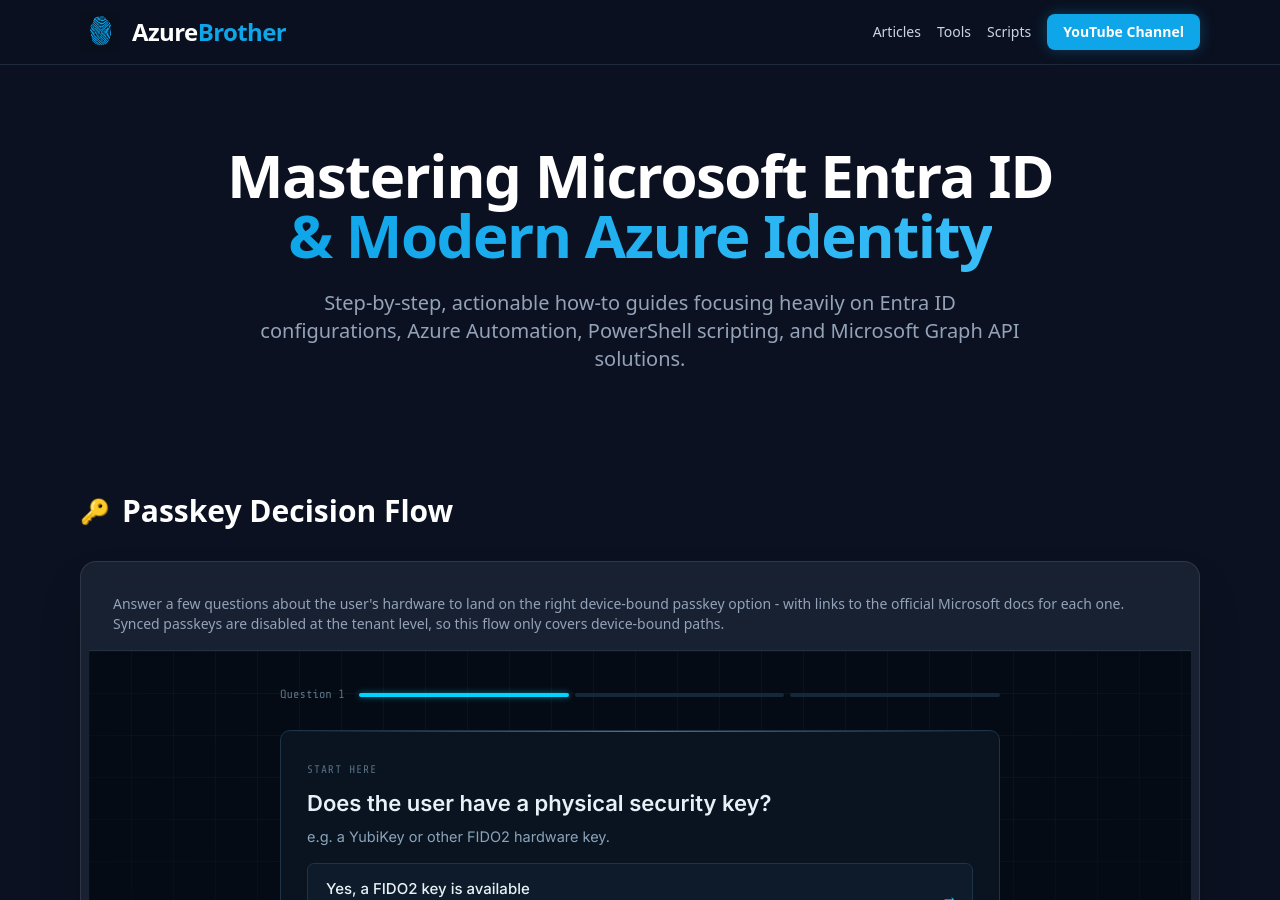
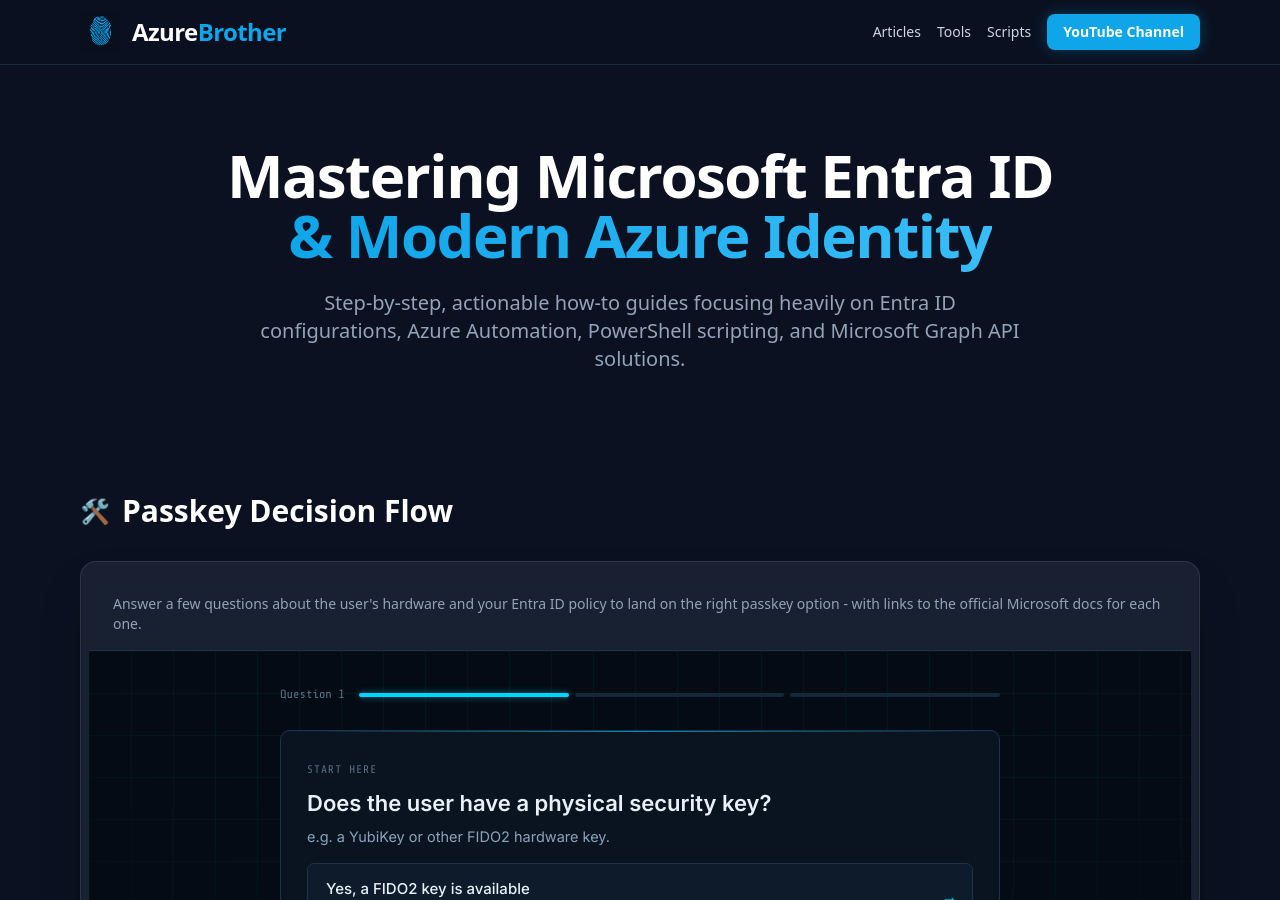
Before and after one commit to AzureBrother/AzureBrother.github.io, a Jekyll site: the page index.html, which Jekyll copies as it is, in a window 1280 px wide and 900 px high. Built offline with Jekyll 4.4.1, drawn with Linux system fonts in a browser that asks for light colours; nearby versions of some CDN libraries.

Commit message:
Modify passkey decision flow section and iframe height
Updated the passkey decision flow section with new content and adjusted iframe height settings.

```diff
--- a/index.html
+++ b/index.html
@@ -66,21 +66,22 @@
         <!-- Interactive Tools Section -->
         <section id="tools">
             <div class="flex items-center gap-3 mb-8">
-                <span class="text-2xl">🔑</span>
-               <h2 class="text-3xl font-bold text-white">Passkey Decision Flow</h2>
+                <span class="text-2xl">🛠️</span>
+                <h2 class="text-3xl font-bold text-white">Passkey Decision Flow</h2>
             </div>
             <div class="glass-card rounded-2xl p-2 shadow-2xl overflow-hidden">
                 <div class="p-6 pb-4 border-b border-slate-700/50">
-                    <p class="text-sm text-slate-400">Answer a few questions about the user's hardware to land on the right device-bound passkey option - with links to the official Microsoft docs for each one. Synced passkeys are disabled at the tenant level, so this flow only covers device-bound paths.</p>
+                    <p class="text-sm text-slate-400">Answer a few questions about the user's hardware and your Entra ID policy to land on the right passkey option - with links to the official Microsoft docs for each one.</p>
                 </div>
-                <!-- Height starts at a sane default and is then driven by postMessage from the iframe itself -->
+                <!-- Height starts at a sane default and is then driven by postMessage from the iframe itself.
+                     The transition smooths that resize so it reads as a gentle reflow rather than a jump. -->
                 <iframe
                     id="passkeyFlow"
                     src="./tools/passkey-flow.html"
                     title="Entra ID passkey decision flow"
                     loading="lazy"
                     class="w-full rounded-b-xl"
-                    style="border:none; height:650px;">
+                    style="border:none; height:420px; transition:height 0.25s ease-out; display:block;">
                 </iframe>
             </div>
         </section>
@@ -164,14 +165,7 @@
             if (e.data && typeof e.data.azureBrotherPasskeyFlowHeight === 'number') {
                 var frame = document.getElementById('passkeyFlow');
                 if (frame) {
-                    var newHeight = e.data.azureBrotherPasskeyFlowHeight;
-                    var currentHeight = parseInt(frame.style.height) || 0;
-
-                    // Added threshold logic to prevent infinite pixel-fraction loops
-                    // And removed the "+ 24" which caused the infinite expansion bug
-                    if (Math.abs(newHeight - currentHeight) > 3) {
-                        frame.style.height = newHeight + 'px';
-                    }
+                    frame.style.height = (e.data.azureBrotherPasskeyFlowHeight + 24) + 'px';
                 }
             }
         });
```
